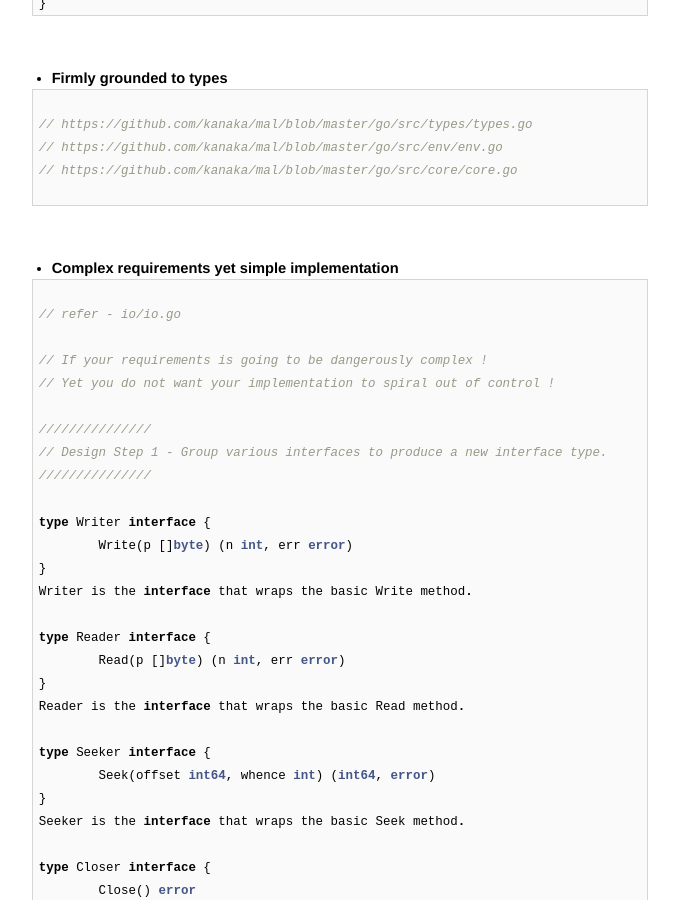
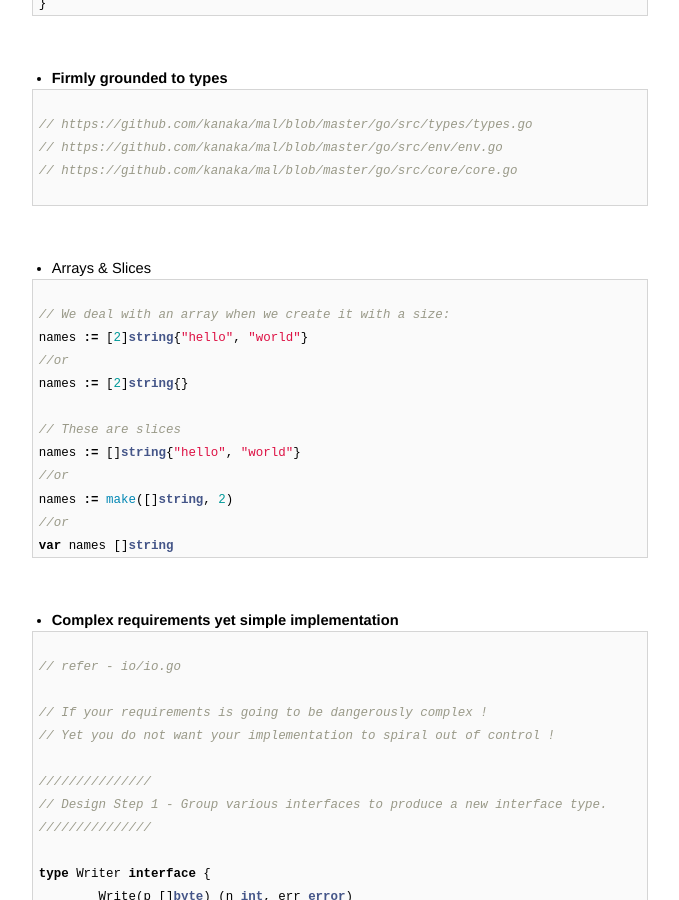
Before and after one commit to AmitKumarDas/amitkumardas.github.io, a Jekyll site: the page built from _posts/2016-07-14-my-golang-refresher.md, in a window 1280 px wide and 900 px high, scrolled down 1366 px. Shown: the whole window, without its empty margins (300-979 px from the left). Built offline with Jekyll 4.4.1, drawn with Linux system fonts in a browser that asks for light colours.

Commit message:
Update 2016-07-14-my-golang-refresher.md

````diff
--- a/_posts/2016-07-14-my-golang-refresher.md
+++ b/_posts/2016-07-14-my-golang-refresher.md
@@ -90,6 +90,25 @@ func main() {
 // https://github.com/kanaka/mal/blob/master/go/src/env/env.go
 // https://github.com/kanaka/mal/blob/master/go/src/core/core.go
 
+```
+
+<br />
+
+- Arrays & Slices
+
+```go
+
+// We deal with an array when we create it with a size:
+names := [2]string{"hello", "world"}
+//or
+names := [2]string{}
+
+// These are slices
+names := []string{"hello", "world"}
+//or
+names := make([]string, 2)
+//or
+var names []string
 ```
 
 <br />
@@ -1197,3 +1216,4 @@ git remote show origin
 - [Expressiveness & Runtime Performance](http://dave.cheney.net/2012/02/11/how-the-go-language-improves-expressiveness-without-sacrificing-runtime-performance)
 - [Table driven tests](http://dave.cheney.net/2013/06/09/writing-table-driven-tests-in-go)
 - [Benchmarks](http://dave.cheney.net/2013/06/30/how-to-write-benchmarks-in-go)
+- [Arrays & Slices](http://openmymind.net/The-Minimum-You-Need-To-Know-About-Arrays-And-Slices-In-Go/)
````
